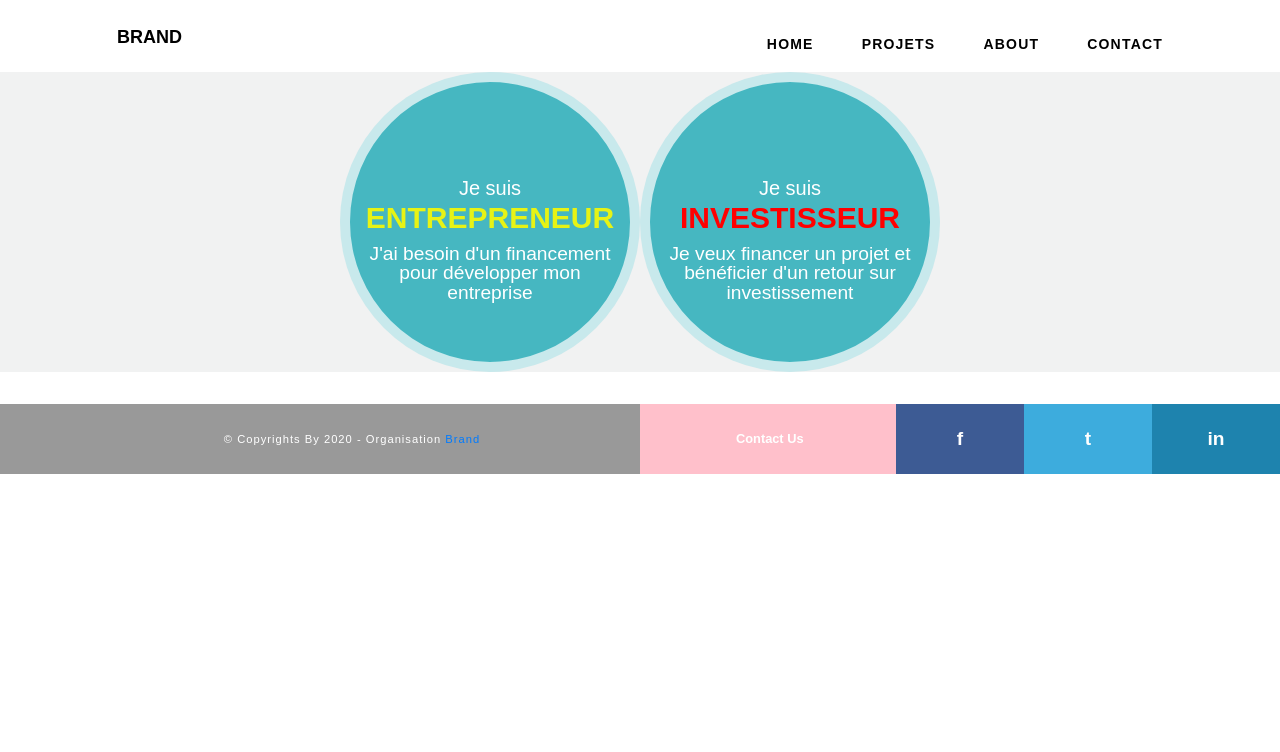
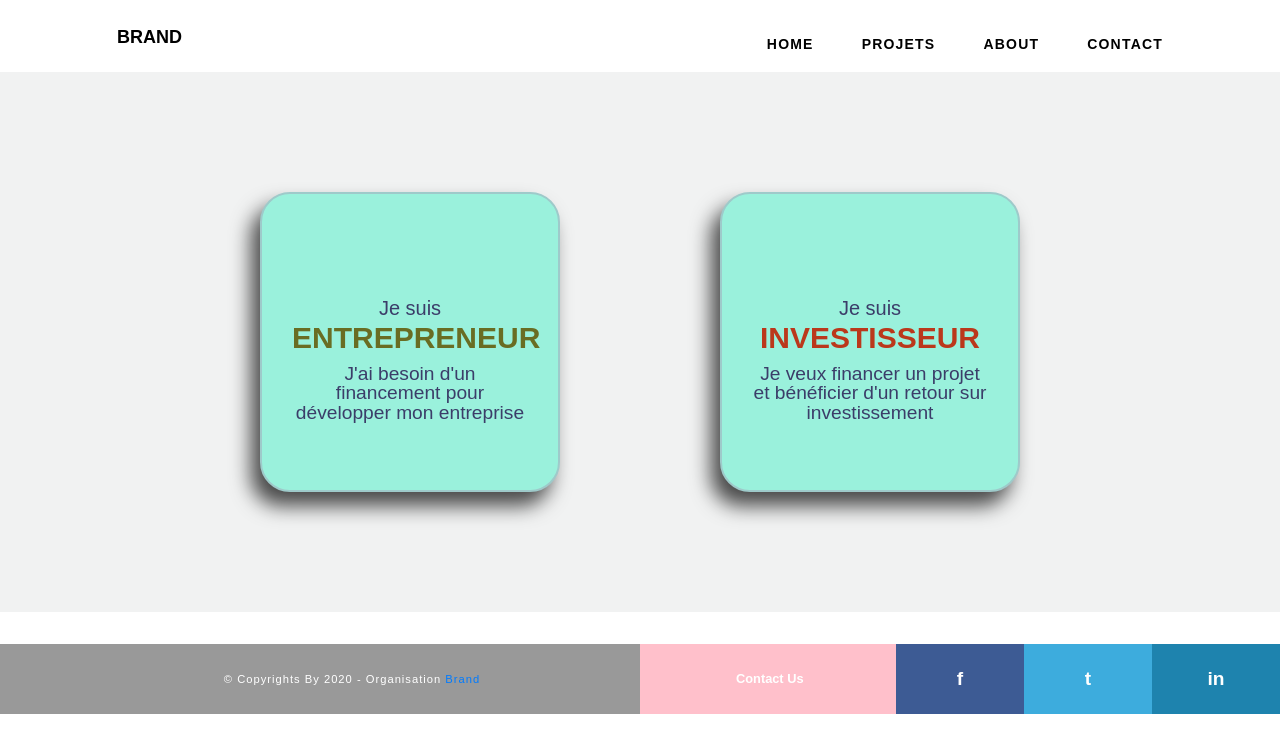
Before and after one commit to silviacec/s2l, a Vue app: page /ContactAccueil in a window 1280 px wide. Shown: the top 752 px of the page. Built offline with nearby package versions, Linux system fonts and the light colour scheme.

Commit message:
remake contact buttons

```diff
--- a/src/components/Rounds.vue
+++ b/src/components/Buttons.vue
@@ -15,7 +15,7 @@
 
 <script>
 export default {
-  name: 'Rounds',
+  name: 'Buttons',
 
   methods: {
     voirContactEnt() {
@@ -36,17 +36,19 @@ export default {
 }
 .crcl_bleu_1, .crcl_bleu_2{
   /* display:table-cell; */
-  vertical-align:middle;
-  background: #46b7c1;
-  border-radius: 50%;
+  vertical-align: middle;
+  background: #9af1dc;
+  border-radius: 10%;
   width: 300px;
   height: 300px;
-  line-height:1em;
-  border: 10px solid rgba(255,255,255,0.7);
-  color: white;
+  line-height: 1em;
+  border: 2px solid rgb(158 202 202);
+  color: #3b3d69;
   text-align: center;
   font-size: 1.2em;
-  padding: 10px;
+  padding: 30px;
+  margin: 20px 80px;
+  box-shadow: -9px 14px 20px 0px #000000b3;
   }
   .crcl_bleu_1 h5 {
     margin-top: 50px;
@@ -56,12 +58,12 @@ export default {
   }
   .ent {
     font-weight: bold;
-    color: #e7f315;
+    color: #696d23;
     font-size: 1.5em;
   }
   .inv {
     font-weight: bold;
-    color: red;
+    color: #bb381b;
     font-size: 1.5em;
   }
 </style>
--- a/src/views/contactAccueil.vue
+++ b/src/views/contactAccueil.vue
@@ -1,18 +1,18 @@
 <template>
   <div class="contact">
-    <Rounds></Rounds>
+    <Buttons></Buttons>
   </div>
 </template>
 
 <script>
 // @ is an alias to /src
 
-import Rounds from "@/components/Rounds.vue";
+import Buttons from "@/components/Buttons.vue";
 
 export default {
   name: "ContactPage",
   components: {
-    Rounds
+    Buttons
   }
 };
 </script>
@@ -20,5 +20,6 @@ export default {
 <style media="screen">
   .contact {
     background-color: #f1f2f2;
+    padding: 100px;
   }
 </style>
```
